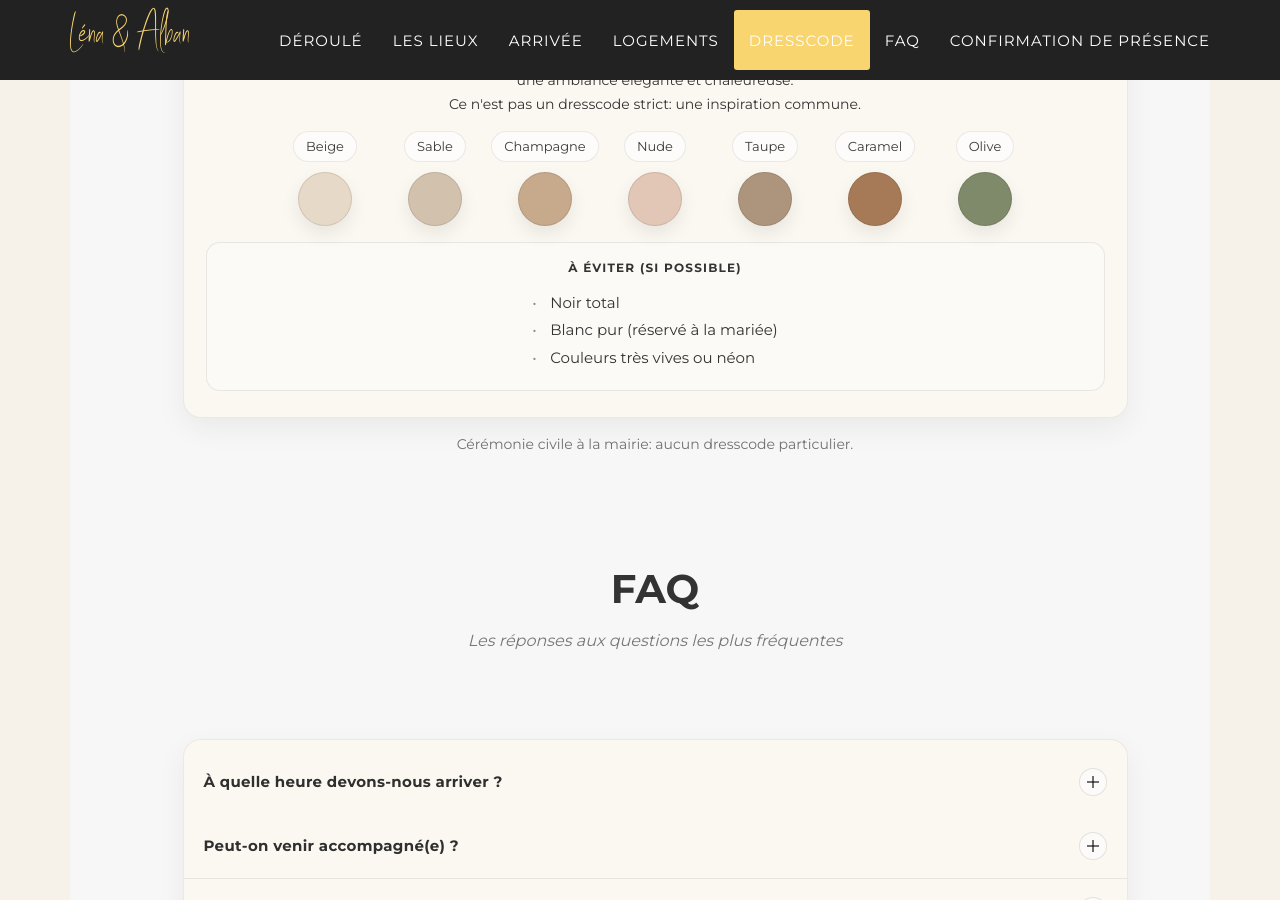
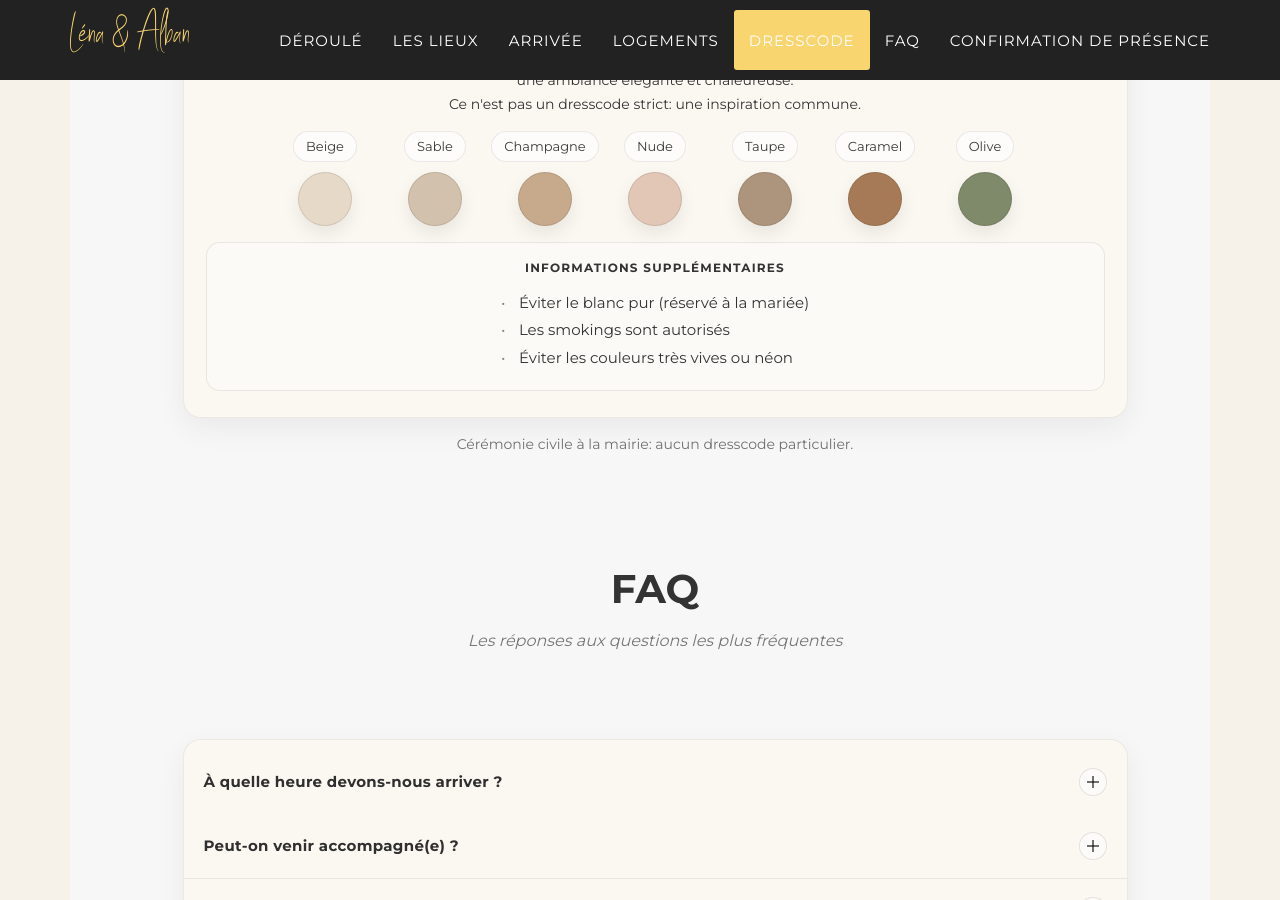
Before and after one commit to LenaAlban/lena-alban-wedding, a Jekyll site: the page built from _fr_pages/index.html, in a window 1280 px wide and 900 px high, scrolled down 5443 px. Built offline with Jekyll 4.4.1, drawn with Linux system fonts in a browser that asks for light colours; some web fonts are replaced.

Commit message:
Update dresscode.html

```diff
--- a/_includes/fr_data/dresscode.html
+++ b/_includes/fr_data/dresscode.html
@@ -42,11 +42,11 @@
           </div>
 
           <div class="dresscode-avoid">
-            <div class="dresscode-col-title">À éviter (si possible)</div>
+            <div class="dresscode-col-title">Informations supplémentaires</div>
             <ul class="dresscode-list">
-              <li>Noir total</li>
-              <li>Blanc pur (réservé à la mariée)</li>
-              <li>Couleurs très vives ou néon</li>
+              <li>Éviter le blanc pur (réservé à la mariée)</li>
+              <li>Les smokings sont autorisés</li>
+              <li>Éviter les couleurs très vives ou néon</li>
             </ul>
           </div>
         </div>
```
